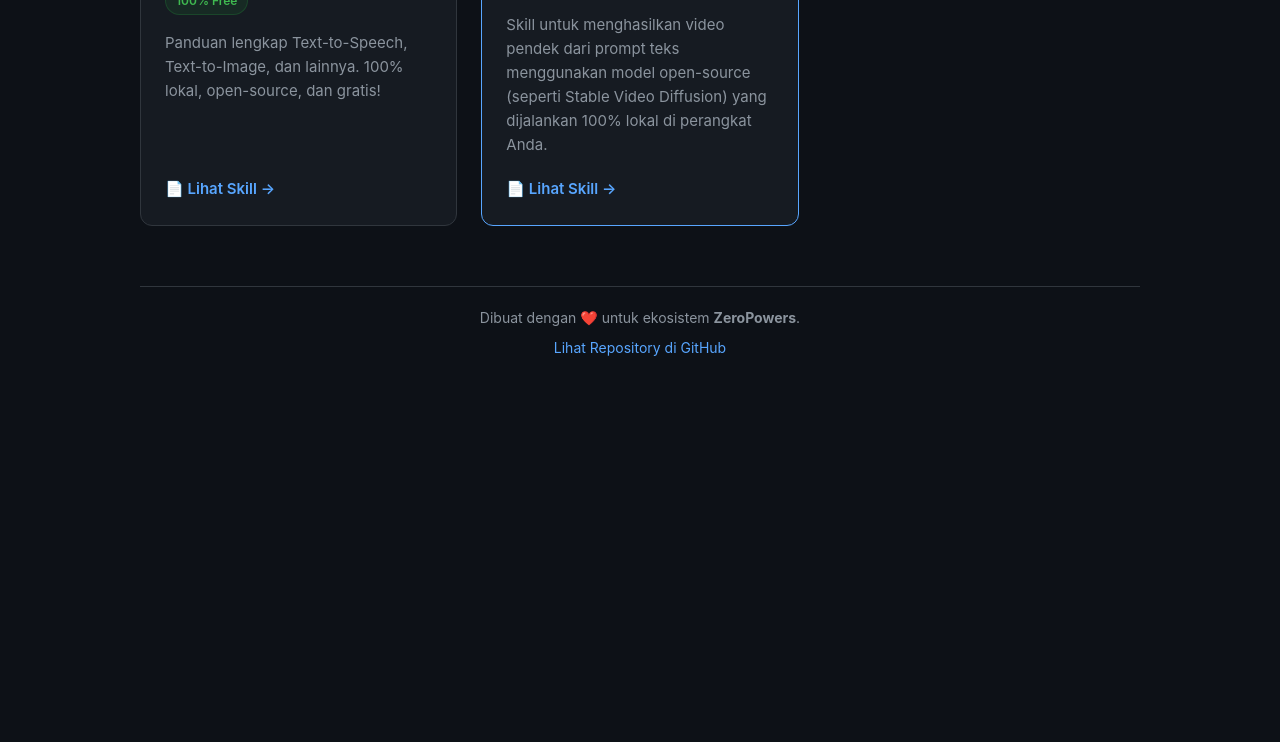
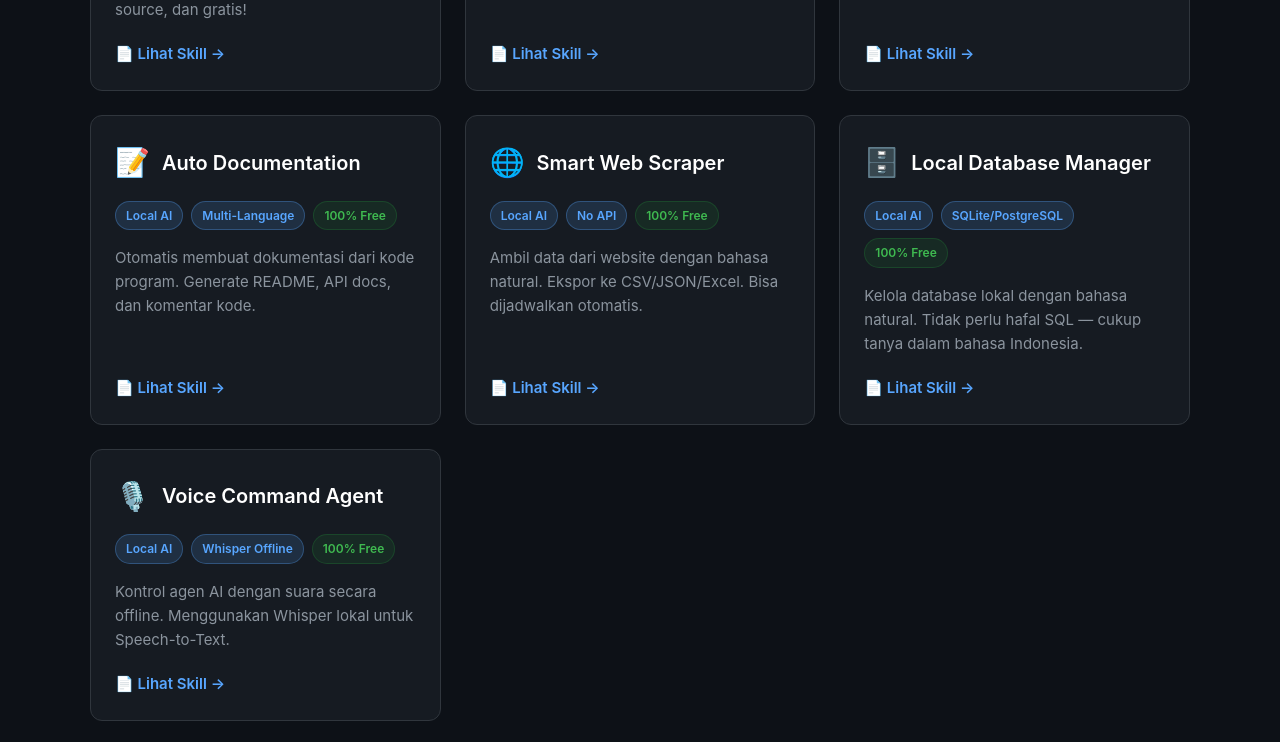
Before and after one commit to NurdinHidayatullohelghifari/zeropowers, a plain HTML site: page index.html in a window 1280 px wide. Shown: the part 771-1513 px from the top of the page. Before the commit the page ends 1151 px from the top, so only its background shows below. Drawn offline with Linux system fonts and the light colour scheme.

Commit message:
feat: update index.html lengkap dengan 10 skill

```diff
--- a/index.html
+++ b/index.html
@@ -31,11 +31,11 @@
         }
 
         .container {
-            max-width: 1000px;
+            max-width: 1100px;
             margin: 0 auto;
         }
 
-        /* Header Section */
+        /* Hero Section */
         .hero {
             text-align: center;
             padding: 40px 20px;
@@ -58,7 +58,7 @@
         /* Grid Layout untuk Skills */
         .skills-grid {
             display: grid;
-            grid-template-columns: repeat(auto-fit, minmax(300px, 1fr));
+            grid-template-columns: repeat(auto-fit, minmax(320px, 1fr));
             gap: 24px;
             margin-top: 30px;
         }
@@ -71,12 +71,13 @@
             padding: 24px;
             display: flex;
             flex-direction: column;
-            transition: transform 0.2s ease, border-color 0.2s ease;
+            transition: transform 0.2s ease, border-color 0.2s ease, box-shadow 0.2s ease;
         }
 
         .skill-card:hover {
             transform: translateY(-4px);
             border-color: var(--accent-color);
+            box-shadow: 0 8px 24px rgba(88, 166, 255, 0.1);
         }
 
         .skill-header {
@@ -124,7 +125,7 @@
             font-size: 15px;
             color: var(--text-secondary);
             margin-bottom: 20px;
-            flex-grow: 1; /* Mendorong tombol ke bawah agar rata */
+            flex-grow: 1;
         }
 
         /* Tombol Link */
@@ -168,7 +169,7 @@
         <!-- Hero Section -->
         <div class="hero">
             <h1>⚡ ZeroPowers</h1>
-            <p>Kumpulan skill dan panduan untuk mengoptimalkan Agen AI Lokal. Hemat token, offline-first, dan 100% gratis.</p>
+            <p>Superpowers untuk AI Coding Assistant Lokal. Mengubah Cline/Roo Code + Ollama menjadi asisten yang efisien, aman, dan 100% offline.</p>
         </div>
 
         <!-- Grid Skills -->
@@ -184,9 +185,7 @@
                     <span class="badge">Token Efficiency</span>
                     <span class="badge">No Hallucination</span>
                 </div>
-                <p class="skill-description">
-                    Optimasi output untuk model AI lokal. Hemat token, ringkas, dan bebas halusinasi API cloud.
-                </p>
+                <p class="skill-description">Optimasi output untuk model AI lokal. Hemat token, ringkas, dan bebas halusinasi API cloud.</p>
                 <a href="skills/local-ai-efficiency.html" class="skill-link">📄 Lihat Skill →</a>
             </div>
 
@@ -200,9 +199,7 @@
                     <span class="badge">Memory Management</span>
                     <span class="badge">Auto-Summarize</span>
                 </div>
-                <p class="skill-description">
-                    Mencegah model kehabisan context window. Auto-summarize percakapan panjang dan jaga fokus agen.
-                </p>
+                <p class="skill-description">Mencegah model kehabisan context window. Auto-summarize percakapan panjang dan jaga fokus agen.</p>
                 <a href="skills/context-window-guard.html" class="skill-link">📄 Lihat Skill →</a>
             </div>
 
@@ -216,9 +213,7 @@
                     <span class="badge">No Internet</span>
                     <span class="badge">Local Tools</span>
                 </div>
-                <p class="skill-description">
-                    Panduan agen untuk selalu assume offline, tidak suggest cloud API, dan pakai tool lokal.
-                </p>
+                <p class="skill-description">Panduan agen untuk selalu assume offline, tidak suggest cloud API, dan pakai tool lokal.</p>
                 <a href="skills/offline-first.html" class="skill-link">📄 Lihat Skill →</a>
             </div>
 
@@ -233,14 +228,12 @@
                     <span class="badge">Text-to-Image</span>
                     <span class="badge free">100% Free</span>
                 </div>
-                <p class="skill-description">
-                    Panduan lengkap Text-to-Speech, Text-to-Image, dan lainnya. 100% lokal, open-source, dan gratis!
-                </p>
+                <p class="skill-description">Panduan lengkap Text-to-Speech, Text-to-Image, dan lainnya. 100% lokal, open-source, dan gratis!</p>
                 <a href="skills/multimodal-generation.html" class="skill-link">📄 Lihat Skill →</a>
             </div>
 
-            <!-- Skill 5: Text-to-Video Generation (BARU / GABUNGAN) -->
-            <div class="skill-card" style="border-color: var(--accent-color);">
+            <!-- Skill 5: Text-to-Video Generation -->
+            <div class="skill-card">
                 <div class="skill-header">
                     <span class="skill-icon">🎬</span>
                     <h3 class="skill-title">Text-to-Video Generation</h3>
@@ -250,10 +243,83 @@
                     <span class="badge">Open Source</span>
                     <span class="badge free">100% Free</span>
                 </div>
-                <p class="skill-description">
-                    Skill untuk menghasilkan video pendek dari prompt teks menggunakan model open-source (seperti Stable Video Diffusion) yang dijalankan 100% lokal di perangkat Anda.
-                </p>
+                <p class="skill-description">Skill untuk menghasilkan video pendek dari prompt teks menggunakan model open-source yang dijalankan 100% lokal.</p>
                 <a href="skills/text-to-video.html" class="skill-link">📄 Lihat Skill →</a>
+            </div>
+
+            <!-- Skill 6: Local RAG (BARU) -->
+            <div class="skill-card">
+                <div class="skill-header">
+                    <span class="skill-icon">🧠</span>
+                    <h3 class="skill-title">Local RAG</h3>
+                </div>
+                <div class="badges">
+                    <span class="badge">Local AI</span>
+                    <span class="badge">PDF/Word</span>
+                    <span class="badge free">100% Free</span>
+                </div>
+                <p class="skill-description">Chat dengan dokumen PDF/Word lokal. AI menjawab berdasarkan isi dokumen, 100% offline dan privat.</p>
+                <a href="skills/local-rag.html" class="skill-link">📄 Lihat Skill →</a>
+            </div>
+
+            <!-- Skill 7: Auto Documentation (BARU) -->
+            <div class="skill-card">
+                <div class="skill-header">
+                    <span class="skill-icon">📝</span>
+                    <h3 class="skill-title">Auto Documentation</h3>
+                </div>
+                <div class="badges">
+                    <span class="badge">Local AI</span>
+                    <span class="badge">Multi-Language</span>
+                    <span class="badge free">100% Free</span>
+                </div>
+                <p class="skill-description">Otomatis membuat dokumentasi dari kode program. Generate README, API docs, dan komentar kode.</p>
+                <a href="skills/auto-documentation.html" class="skill-link">📄 Lihat Skill →</a>
+            </div>
+
+            <!-- Skill 8: Smart Web Scraper (BARU) -->
+            <div class="skill-card">
+                <div class="skill-header">
+                    <span class="skill-icon">🌐</span>
+                    <h3 class="skill-title">Smart Web Scraper</h3>
+                </div>
+                <div class="badges">
+                    <span class="badge">Local AI</span>
+                    <span class="badge">No API</span>
+                    <span class="badge free">100% Free</span>
+                </div>
+                <p class="skill-description">Ambil data dari website dengan bahasa natural. Ekspor ke CSV/JSON/Excel. Bisa dijadwalkan otomatis.</p>
+                <a href="skills/smart-web-scraper.html" class="skill-link">📄 Lihat Skill →</a>
+            </div>
+
+            <!-- Skill 9: Local Database Manager (BARU) -->
+            <div class="skill-card">
+                <div class="skill-header">
+                    <span class="skill-icon">🗄️</span>
+                    <h3 class="skill-title">Local Database Manager</h3>
+                </div>
+                <div class="badges">
+                    <span class="badge">Local AI</span>
+                    <span class="badge">SQLite/PostgreSQL</span>
+                    <span class="badge free">100% Free</span>
+                </div>
+                <p class="skill-description">Kelola database lokal dengan bahasa natural. Tidak perlu hafal SQL — cukup tanya dalam bahasa Indonesia.</p>
+                <a href="skills/local-database.html" class="skill-link">📄 Lihat Skill →</a>
+            </div>
+
+            <!-- Skill 10: Voice Command Agent (BARU) -->
+            <div class="skill-card">
+                <div class="skill-header">
+                    <span class="skill-icon">🎙️</span>
+                    <h3 class="skill-title">Voice Command Agent</h3>
+                </div>
+                <div class="badges">
+                    <span class="badge">Local AI</span>
+                    <span class="badge">Whisper Offline</span>
+                    <span class="badge free">100% Free</span>
+                </div>
+                <p class="skill-description">Kontrol agen AI dengan suara secara offline. Menggunakan Whisper lokal untuk Speech-to-Text.</p>
+                <a href="skills/voice-command.html" class="skill-link">📄 Lihat Skill →</a>
             </div>
 
         </div>
```
